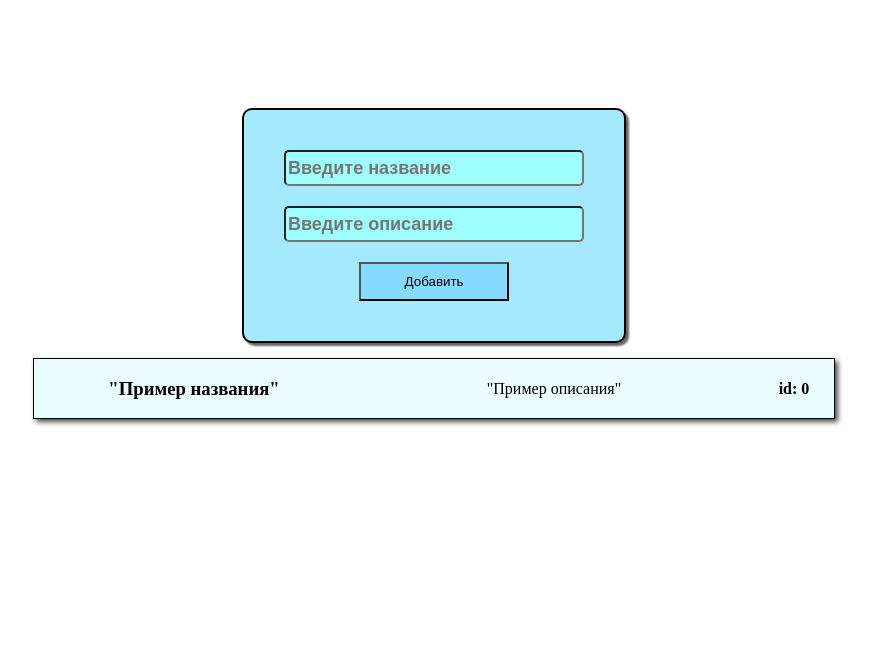
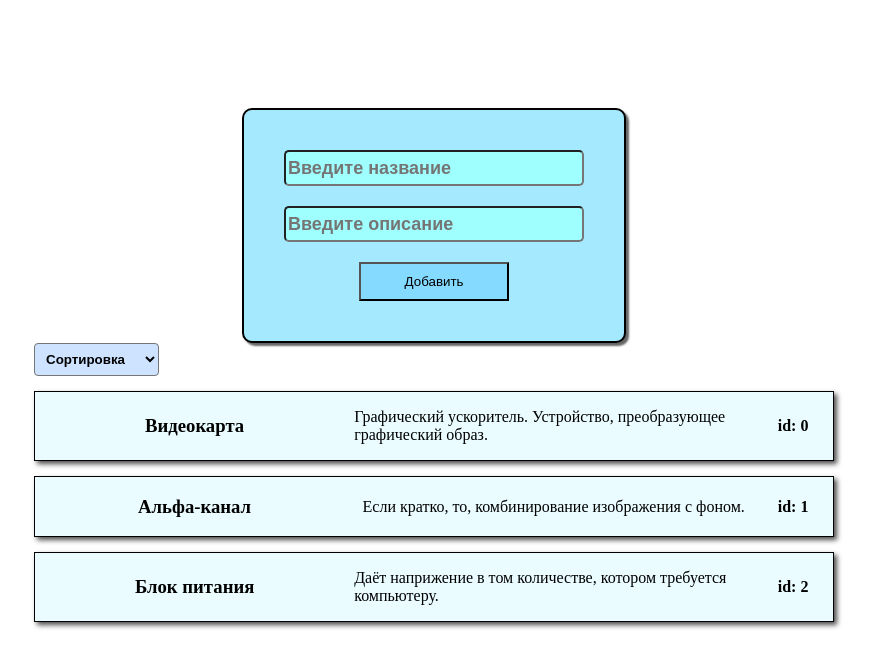
Before and after one commit to rezervec/react_blog, a React (Create React App) app: page / in a window 1280 px wide. Shown: the top 668 px of the page, without its empty margins (206-1079 px from the left). Built offline with nearby package versions, Linux system fonts and the light colour scheme.

Commit message:
add sorting with drop down

```diff
--- a/src/App.js
+++ b/src/App.js
@@ -1,19 +1,41 @@
 import React, { useState } from "react";
 import CreatePostForm from "./components/CreatePostForm";
 import PostItem from "./components/PostItem";
+import SelectSort from "./components/UI/select/SelectSort";
 import './style/App.css';
 
 
 function App() {
-  const [posts, setPosts] = useState([{title: '"Пример названия"', body: '"Пример описания"'}])
+  const [posts, setPosts] = useState([
+    {title: 'Видеокарта', body: 'Графический ускоритель. Устройство, преобразующее графический образ.' },
+    {title: 'Альфа-канал', body: 'Если кратко, то, комбинирование изображения с фоном.' },
+    {title: 'Блок питания', body: 'Даёт наприжение в том количестве, котором требуется компьютеру.' }
+  ])
+
+  const [selectedSort, setSelectedSort] = useState('')
 
   const createPost = (newPost) => {
     setPosts([...posts, newPost])
   }
 
+  const SortSelect = (select) => {
+    setSelectedSort(select)
+    // разворачиваем все посты в новый массив, применяем sort и возвращаем этот новый массив
+    // localeCompare сравнивает поле из объекта A с полем из объекта B. Сравнивает строки и числа
+    setPosts([...posts].sort((a, b) => a[select].localeCompare(b[select])))
+  }
+
   return (
     <div className="App">
       <CreatePostForm  createPost={createPost}/>
+      <SelectSort
+        value={selectedSort}
+        SortSelect = {SortSelect}
+        options = {[
+          {value: 'title', name: 'По названию'},
+          {value: 'body', name: 'По описанию'}
+        ]}
+      />
       <PostItem posts={posts}/>
     </div>
   );
--- /dev/null
+++ b/src/components/UI/select/SelectSort.jsx
@@ -0,0 +1,25 @@
+import React from "react";
+import styles from "./SelectSort.module.css"
+
+const SelectSort = ({options, SortSelect, value}) => {
+
+  return (
+    <select
+      value={value}
+      className={styles.SelectSort}
+      onChange = {e => SortSelect(e.target.value)}
+    >
+      <option value="" disabled>Сортировка</option>
+      {options.map(option =>
+        <option
+          key = {option.value}
+          value = {option.value}
+        >
+          {option.name}
+        </option>
+      )}
+    </select>
+  );
+};
+
+export default SelectSort;
--- /dev/null
+++ b/src/components/UI/select/SelectSort.module.css
@@ -0,0 +1,6 @@
+.SelectSort {
+    background-color: rgb(205, 227, 255);
+    padding: 7px;
+    border-radius: 4px;
+    font-weight: bold;
+  }
--- a/src/style/App.css
+++ b/src/style/App.css
@@ -1,4 +1,9 @@
 body {padding-top: 100px;}
+
+.App {
+  max-width: 800px;
+  margin: auto;
+}
 
 .inputForm {
   display: flex;
@@ -19,7 +24,6 @@ body {padding-top: 100px;}
   justify-items: center;
   align-items: center;
   margin: 15px auto;
-  max-width: 800px;
   border: solid 1px;
   background-color: rgb(234, 252, 255);
   box-shadow: 3px 3px 5px rgba(0, 0, 0, 0.7);
```
Also changed, not shown: 1 other file (tests, documents, lock files or other folders).
